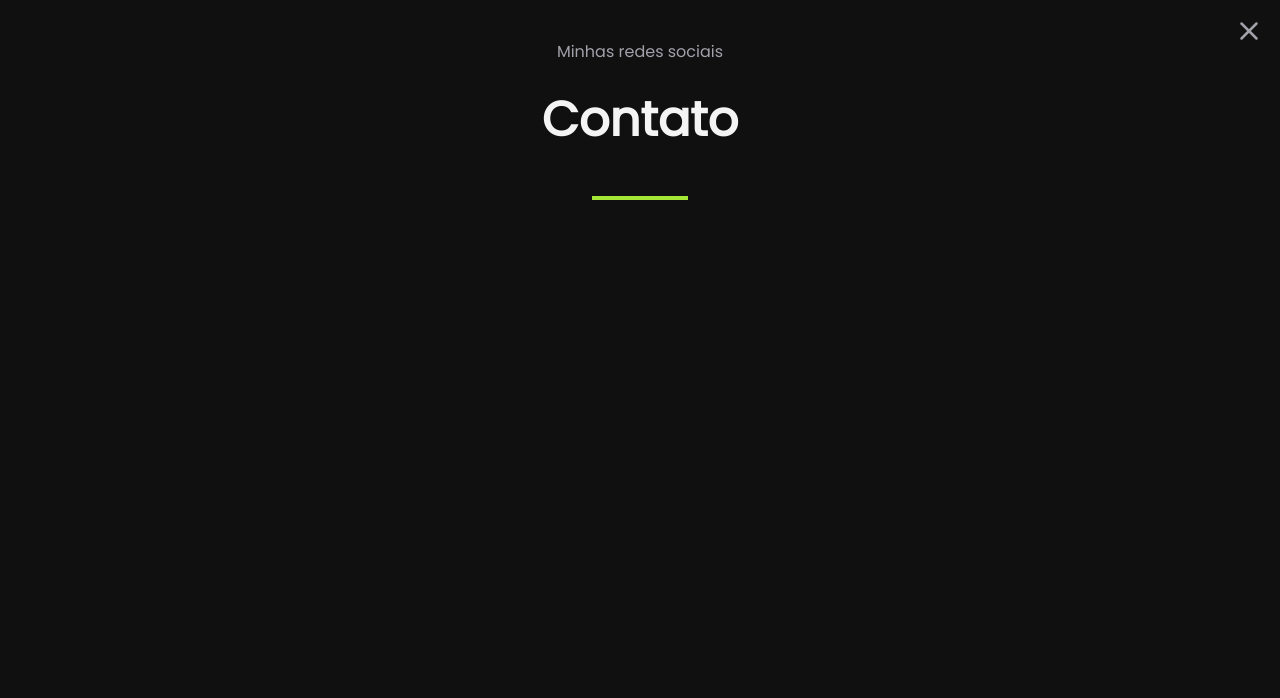
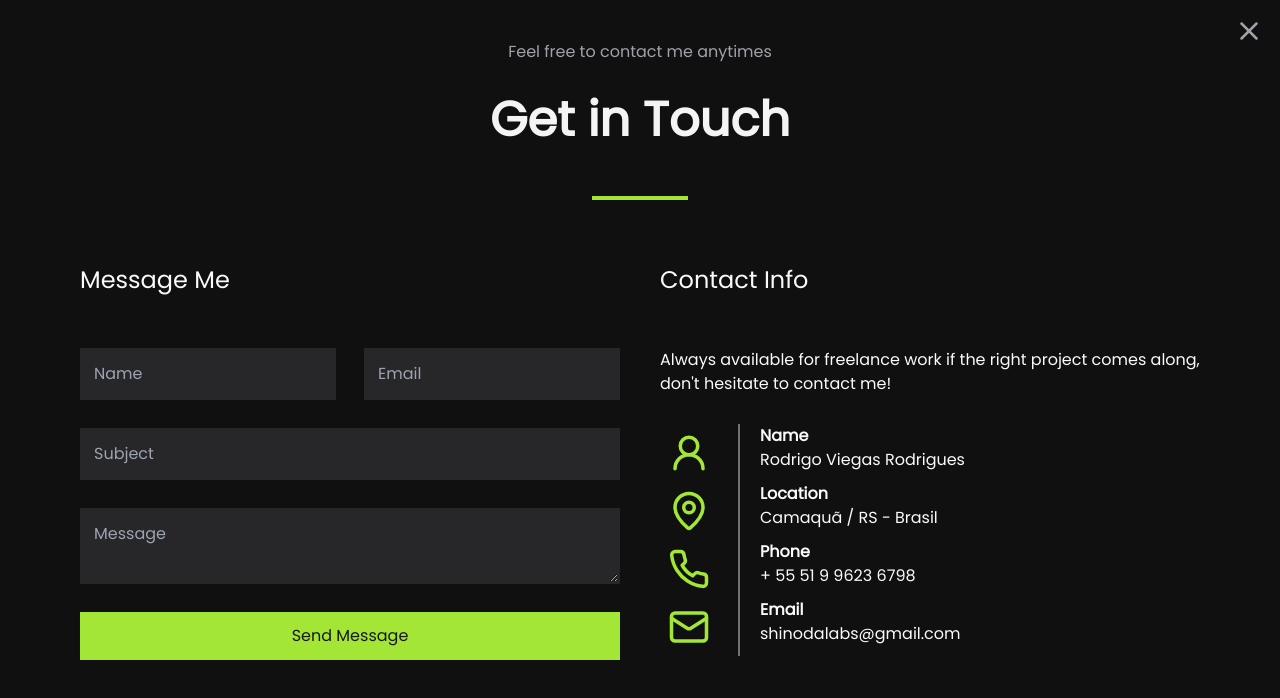
Before and after one commit to rodrigordgfs/ShinodaLabs, a Next.js app: page /en/contact in a window 1280 px wide. Shown: the top 698 px of the page. Built offline with nearby package versions, Linux system fonts and the light colour scheme.

Commit message:
feat(app): criadoa  tela de contato

```diff
--- a/src/app/[locale]/components/HomeFooter.tsx
+++ b/src/app/[locale]/components/HomeFooter.tsx
@@ -11,7 +11,7 @@ export default function HomeFooter() {
 
   useEffect(() => {
     setLang(window.location.href.split('/')[3]);
-  }, [])
+  }, [pathName])
 
   return (
     <footer className="flex flex-row items-center justify-between pb-12">
--- a/src/app/[locale]/contact/page.tsx
+++ b/src/app/[locale]/contact/page.tsx
@@ -1,13 +1,93 @@
 import Header from "@/components/Header";
 import type { Metadata } from "next";
 import ContactMetadata from "./meta";
+import { useTranslations } from "next-intl";
+import { Mail, MapPin, Phone, User, User2 } from "lucide-react";
 
 export const metadata: Metadata = ContactMetadata;
 
 export default function ContactPage() {
+  const t = useTranslations("ContactPage");
+
   return (
     <div className="w-full max-w-full text-zinc-50 flex flex-col space-y-16 relative py-10">
-      <Header title="Contato" description="Minhas redes sociais" />
+      <Header title={t("title")} description={t("subtitle")} />
+
+      <div className="flex flex-col md:flex-row max-w-6xl w-full mx-auto px-4 gap-10">
+        <div className="flex flex-col flex-1 gap-7">
+          <h2 className="font-medium text-2xl mb-6">{t("message_me")}</h2>
+
+          <form className="flex flex-col gap-7">
+            <div className="flex flex-col md:flex-row gap-7">
+              <input
+                type="text"
+                placeholder={t("name")}
+                className="w-full p-3 bg-zinc-800 text-zinc-400 flex-1 outline-none border-2 border-zinc-800 focus:border-b-lime-400 transition-all"
+              />
+              <input
+                type="email"
+                placeholder={t("email")}
+                className="w-full p-3 bg-zinc-800 text-zinc-400 flex-1 outline-none border-2 border-zinc-800 focus:border-b-lime-400 transition-all"
+              />
+            </div>
+            <input
+              type="text"
+              placeholder={t("subject")}
+              className="w-full p-3 bg-zinc-800 text-zinc-400 outline-none border-2 border-zinc-800 focus:border-b-lime-400 transition-all"
+            />
+            <textarea
+              placeholder={t("message")}
+              className="w-full p-3 bg-zinc-800 text-zinc-400 outline-none border-2 border-zinc-800 focus:border-b-lime-400 transition-all"
+            />
+            <button
+              type="submit"
+              className="bg-lime-400 text-zinc-900 px-4 py-3 hover:bg-lime-500 transition-all"
+            >
+              {t("send_message")}
+            </button>
+          </form>
+        </div>
+        <div className="flex flex-col flex-1 gap-7">
+          <h2 className="font-medium text-2xl mb-6">{t("contact_info")}</h2>
+
+          <p>{t("contact_info_message")}</p>
+
+          <ul className="flex flex-col">
+            <li className="flex flex-row gap-5">
+              <User2 size={42} className="text-lime-400 m-2" />
+              <div className="h-full w-[2px] bg-zinc-500" />
+              <div className="flex flex-col">
+                <p className="font-semibold text-md">{t("name")}</p>
+                <p className="font-medium">Rodrigo Viegas Rodrigues</p>
+              </div>
+            </li>
+            <li className="flex flex-row gap-5">
+              <MapPin size={42} className="text-lime-400 m-2" />
+              <div className="h-full w-[2px] bg-zinc-500" />
+              <div className="flex flex-col">
+                <p className="font-semibold text-md">{t("location")}</p>
+                <p className="font-medium">Camaquã / RS - Brasil</p>
+              </div>
+            </li>
+            <li className="flex flex-row gap-5">
+              <Phone size={42} className="text-lime-400 m-2" />
+              <div className="h-full w-[2px] bg-zinc-500" />
+              <div className="flex flex-col">
+                <p className="font-semibold text-md">{t("phone")}</p>
+                <p className="font-medium">+ 55 51 9 9623 6798</p>
+              </div>
+            </li>
+            <li className="flex flex-row gap-5">
+              <Mail size={42} className="text-lime-400 m-2" />
+              <div className="h-full w-[2px] bg-zinc-500" />
+              <div className="flex flex-col">
+                <p className="font-semibold text-md">{t("mail")}</p>
+                <p className="font-medium">shinodalabs@gmail.com</p>
+              </div>
+            </li>
+          </ul>
+        </div>
+      </div>
     </div>
   );
 }
--- a/src/messages/br.json
+++ b/src/messages/br.json
@@ -37,5 +37,20 @@
     "education": "Educação",
     "my_skills": "Minhas Habilidades",
     "skill_subtitle": "Meu conhecimento com algumas ferramentas"
+  },
+  "ContactPage": {
+    "title": "Entre em contato",
+    "subtitle": "Sinta-se à vontade para entrar em contato comigo a qualquer momento",
+    "message_me": "Mande-me uma mensagem",
+    "contact_info": "Informações de contato",
+    "name": "Nome",
+    "email": "E-mail",
+    "subject": "Assunto",
+    "message": "Mensagem",
+    "send_message": "Enviar mensagem",
+    "contact_info_message": "Sempre disponível para trabalhos freelance se surgir o projeto certo, não hesite em contactar-me!",
+    "location": "Localização",
+    "phone": "Telefone",
+    "mail": "E-mail"
   }
 }
--- a/src/messages/en.json
+++ b/src/messages/en.json
@@ -37,5 +37,20 @@
     "education": "Education",
     "my_skills": "My Skills",
     "skill_subtitle": "My Knowledge with Some Tools"
+  },
+  "ContactPage": {
+    "title": "Get in Touch",
+    "subtitle": "Feel free to contact me anytimes",
+    "message_me": "Message Me",
+    "contact_info": "Contact Info",
+    "name": "Name",
+    "email": "Email",
+    "subject": "Subject",
+    "message": "Message",
+    "send_message": "Send Message",
+    "contact_info_message": "Always available for freelance work if the right project comes along, don't hesitate to contact me!",
+    "location": "Location",
+    "phone": "Phone",
+    "mail": "Email"
   }
 }
--- a/src/messages/es.json
+++ b/src/messages/es.json
@@ -37,5 +37,20 @@
     "education": "Educación",
     "my_skills": "Mis Habilidades",
     "skill_subtitle": "Mi Conocimiento con Algunas Herramientas"
+  },
+  "ContactPage": {
+    "title": "Contáctame",
+    "subtitle": "No dudes en contactarme en cualquier momento",
+    "message_me": "Envíame un Mensaje",
+    "contact_info": "Información de Contacto",
+    "name": "Nombre",
+    "email": "Correo Electrónico",
+    "subject": "Asunto",
+    "message": "Mensaje",
+    "send_message": "Enviar Mensaje",
+    "contact_info_message": "Siempre disponible para trabajos freelance si surge el proyecto adecuado, ¡no dudes en contactarme!",
+    "location": "Ubicación",
+    "phone": "Teléfono",
+    "mail": "Correo Electrónico"
   }
 }
```
